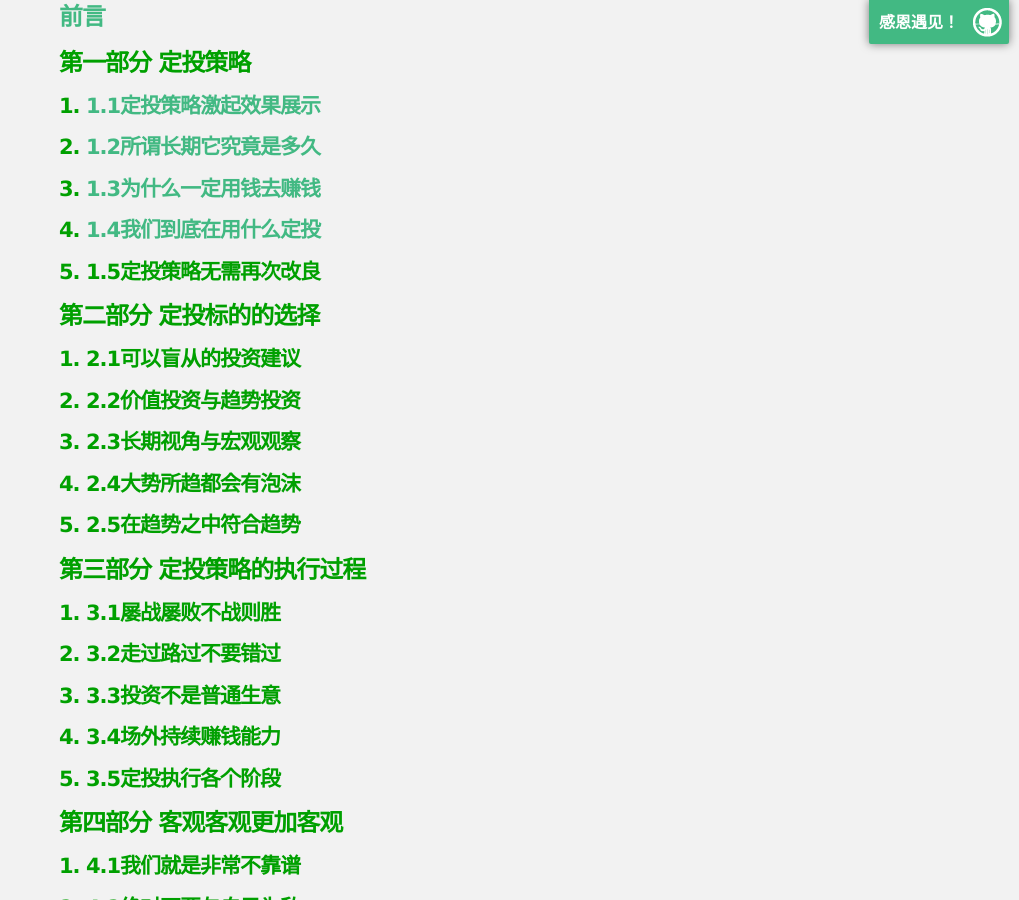
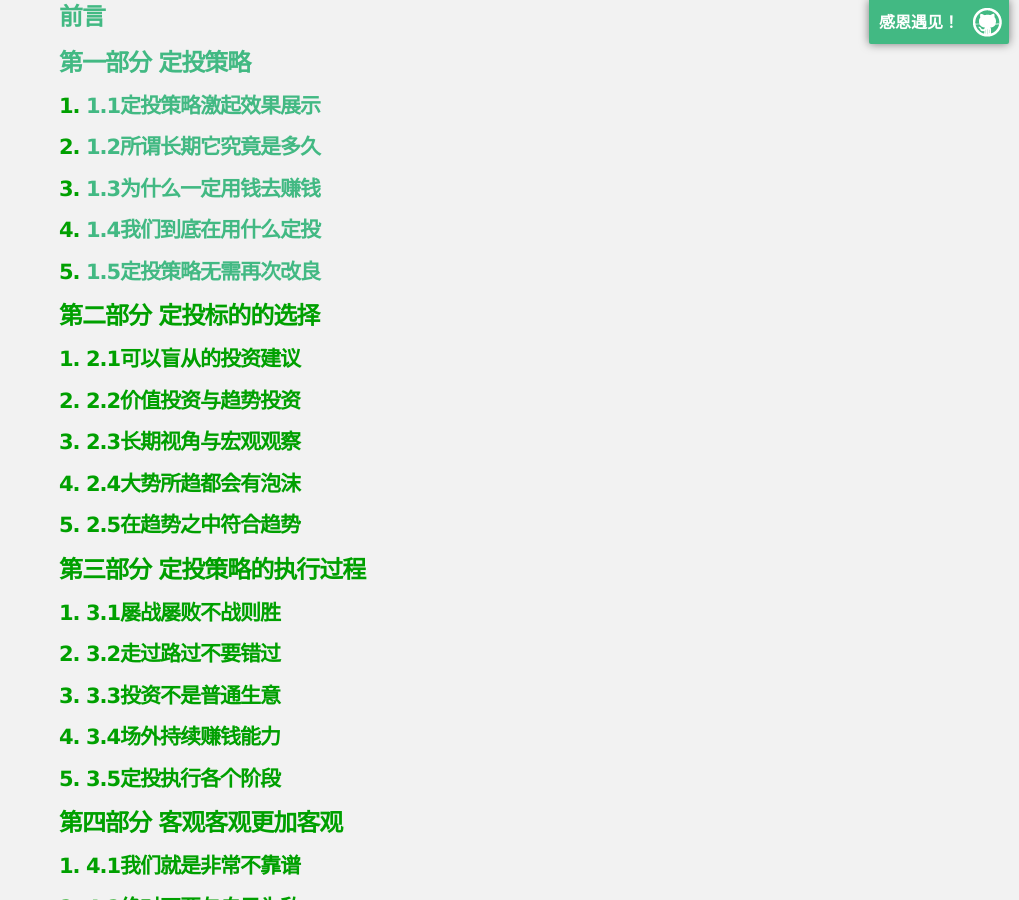
Before and after one commit to liangxincn/-, a Jekyll site: the page built from index.md, in a window 1280 px wide and 900 px high, scrolled down 1151 px. Shown: the whole window, without its empty margins (261-1280 px from the left). Built offline with Jekyll 4.4.1, drawn with Linux system fonts in a browser that asks for light colours; our own code applies the rules of GitHub Pages for plain Markdown files; part of the change alters nothing that is shown.

```diff
--- a/index.md
+++ b/index.md
@@ -17,7 +17,7 @@
 
 ### [前言](./preface.md)
 
-### 第一部分 定投策略
+### [第一部分 定投策略](./chapter01.html "20220111完成")
 
 #### 1. [1.1定投策略激起效果展示](./chapter01-1.html "20220111完成")
 
@@ -25,9 +25,9 @@
 
 #### 3. [1.3为什么一定用钱去赚钱](./chapter01-3.html "20220112完成")
 
-#### 4. [1.4我们到底在用什么定投](./chapter01-4.html "20220113完成")
+#### 4. [1.4我们到底在用什么定投](./chapter01-4.html "20220112完成")
 
-#### 5. 1.5定投策略无需再次改良
+#### 5. [1.5定投策略无需再次改良](./chapter01-5.html "20220113完成")
 
 ### 第二部分 定投标的的选择
 
```
